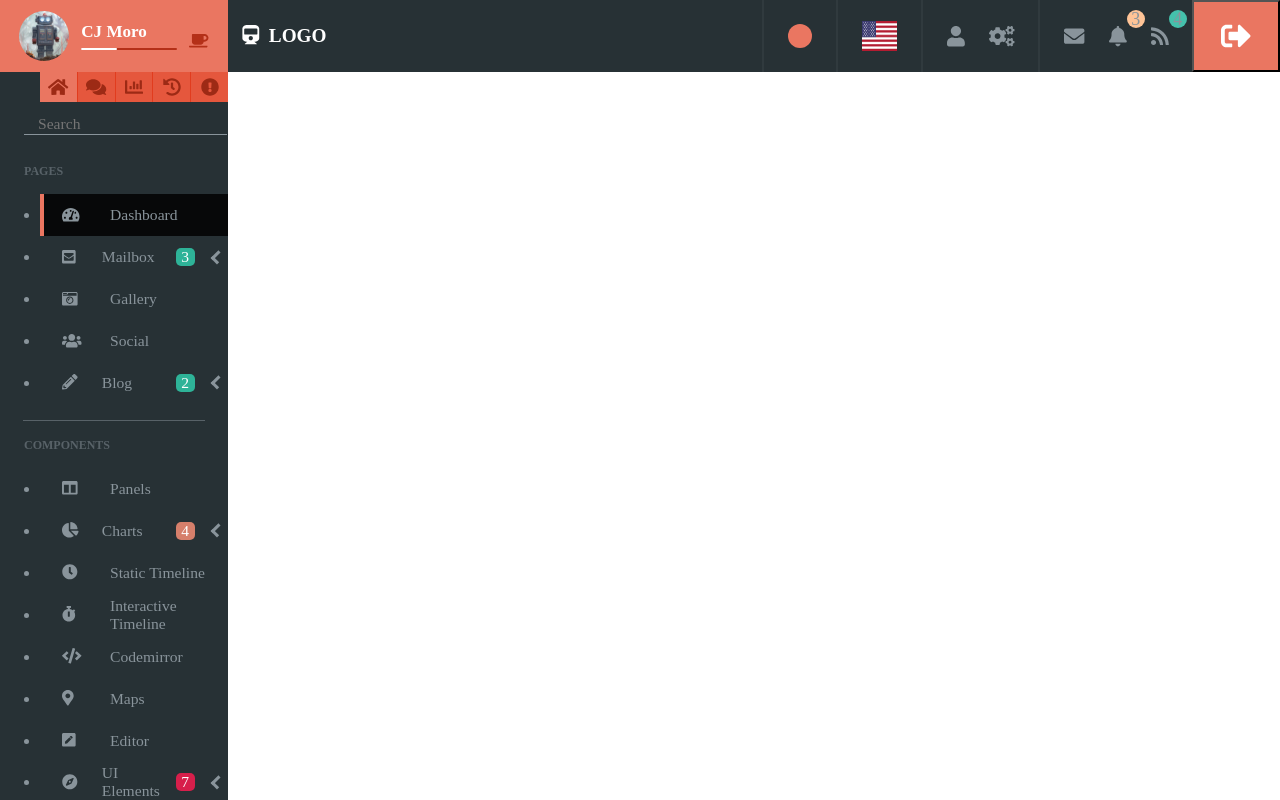
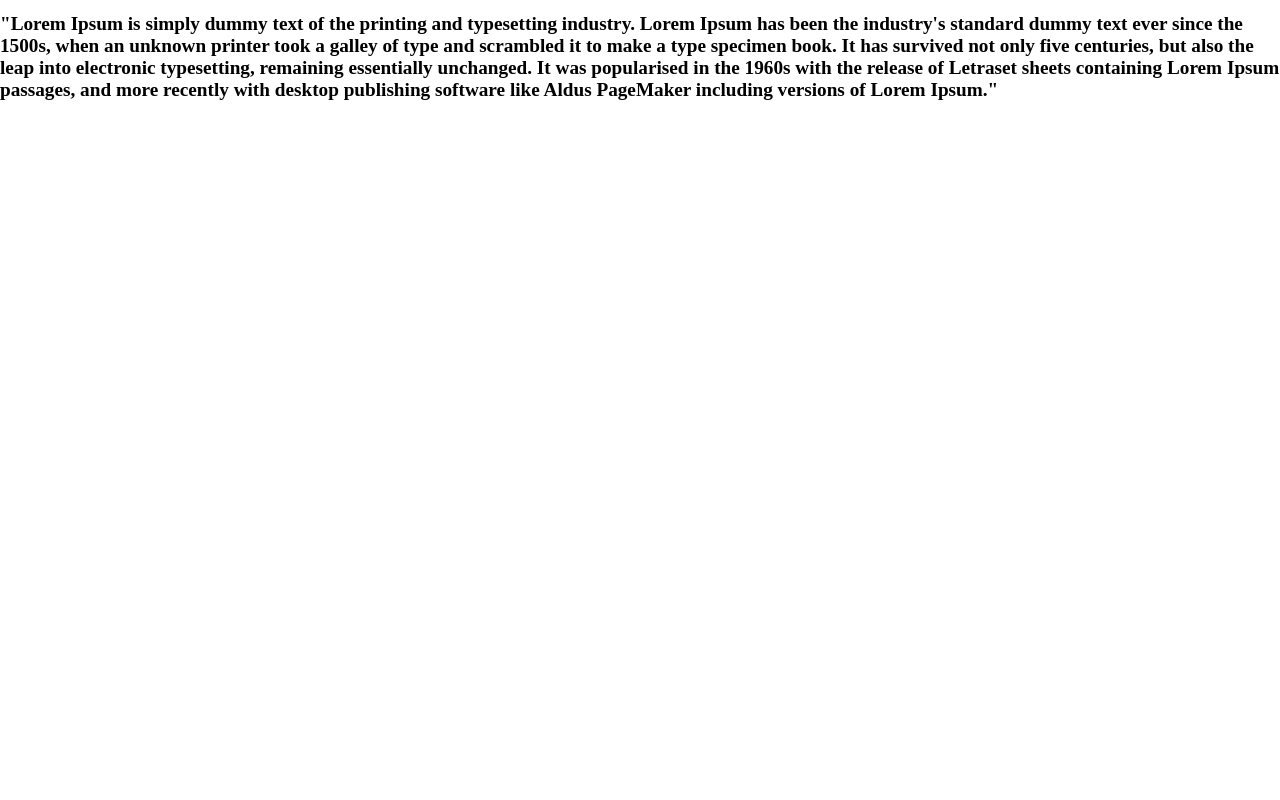
Before and after one commit to serCJm/react-admin-dashboard, a React (Create React App) app: page /logout in a window 1280 px wide. Both pictures are taken after a click on the button 1236 px from the left and 36 px from the top of the page. Built offline with nearby package versions, Linux system fonts and the light colour scheme.

Commit message:
Add logic for logging out

```diff
--- a/src/App.js
+++ b/src/App.js
@@ -1,11 +1,18 @@
 import React, { Component } from "react";
 import Header from "./layout/Header";
+import Dashboard from "./layout/Pages/Dashboard.jsx";
+import Logout from "./layout/Pages/Logout.jsx";
 import { BrowserRouter, Route } from "react-router-dom";
-import Dashboard from "./layout/Pages/Dashboard.jsx";
+import { AuthContext } from "./components/Header/auth-context";
 
 class App extends Component {
+  handleAuthentication = () => {
+    this.setState(prevState => ({ authenticated: !prevState.authenticated }));
+  };
   state = {
-    sideMenu: false
+    sideMenu: false,
+    authenticated: true,
+    handleAuthentication: this.handleAuthentication
   };
 
   toggleSideMenu = () => {
@@ -13,9 +20,11 @@
       sideMenu: !prevState.sideMenu
     }));
   };
+
   render() {
-    return (
-      <BrowserRouter>
+    let content = null;
+    if (this.state.authenticated) {
+      content = (
         <React.Fragment>
           <Header
             sideMenu={this.state.sideMenu}
@@ -25,6 +34,15 @@
             <Route exact path="/" component={Dashboard} />
           </main>
         </React.Fragment>
+      );
+    } else {
+      content = <Route path="/logout" component={Logout} />;
+    }
+    return (
+      <BrowserRouter>
+        <AuthContext.Provider value={this.state}>
+          {content}
+        </AuthContext.Provider>
       </BrowserRouter>
     );
   }
--- a/src/components/Header/HeaderLogoutBtn.jsx
+++ b/src/components/Header/HeaderLogoutBtn.jsx
@@ -1,19 +1,30 @@
 import React from "react";
+import { Link } from "react-router-dom";
 import { FontAwesomeIcon } from "@fortawesome/react-fontawesome";
 import { faSignOutAlt } from "@fortawesome/free-solid-svg-icons";
 import { ThemeContext } from "./theme-context";
+import { AuthContext } from "./auth-context";
 
 const HeaderLogoutBtn = () => {
   return (
+    <AuthContext.Consumer>
+      {({ handleAuthentication }) => (
         <ThemeContext.Consumer>
           {({ theme }) => (
-        <button className={`menu-btn ${theme}`}>
+            <button
+              className={`menu-btn ${theme}`}
+              onClick={handleAuthentication}
+            >
+              <Link to="/logout">
                 <span className="menu-btn-icon">
                   <FontAwesomeIcon icon={faSignOutAlt} />
                 </span>
+              </Link>
             </button>
           )}
         </ThemeContext.Consumer>
+      )}
+    </AuthContext.Consumer>
   );
 };
 
--- /dev/null
+++ b/src/components/Header/auth-context.js
@@ -0,0 +1,6 @@
+import React from "react";
+
+export const AuthContext = React.createContext({
+  authenticated: true,
+  handleAuthentication: () => {} // default value
+});
--- /dev/null
+++ b/src/layout/Pages/Logout.jsx
@@ -0,0 +1,19 @@
+import React from "react";
+
+const Logout = props => {
+  return (
+    <h1>
+      "Lorem Ipsum is simply dummy text of the printing and typesetting
+      industry. Lorem Ipsum has been the industry's standard dummy text ever
+      since the 1500s, when an unknown printer took a galley of type and
+      scrambled it to make a type specimen book. It has survived not only five
+      centuries, but also the leap into electronic typesetting, remaining
+      essentially unchanged. It was popularised in the 1960s with the release of
+      Letraset sheets containing Lorem Ipsum passages, and more recently with
+      desktop publishing software like Aldus PageMaker including versions of
+      Lorem Ipsum."
+    </h1>
+  );
+};
+
+export default Logout;
```
Lines whose indentation alone changed are shown as unchanged.
